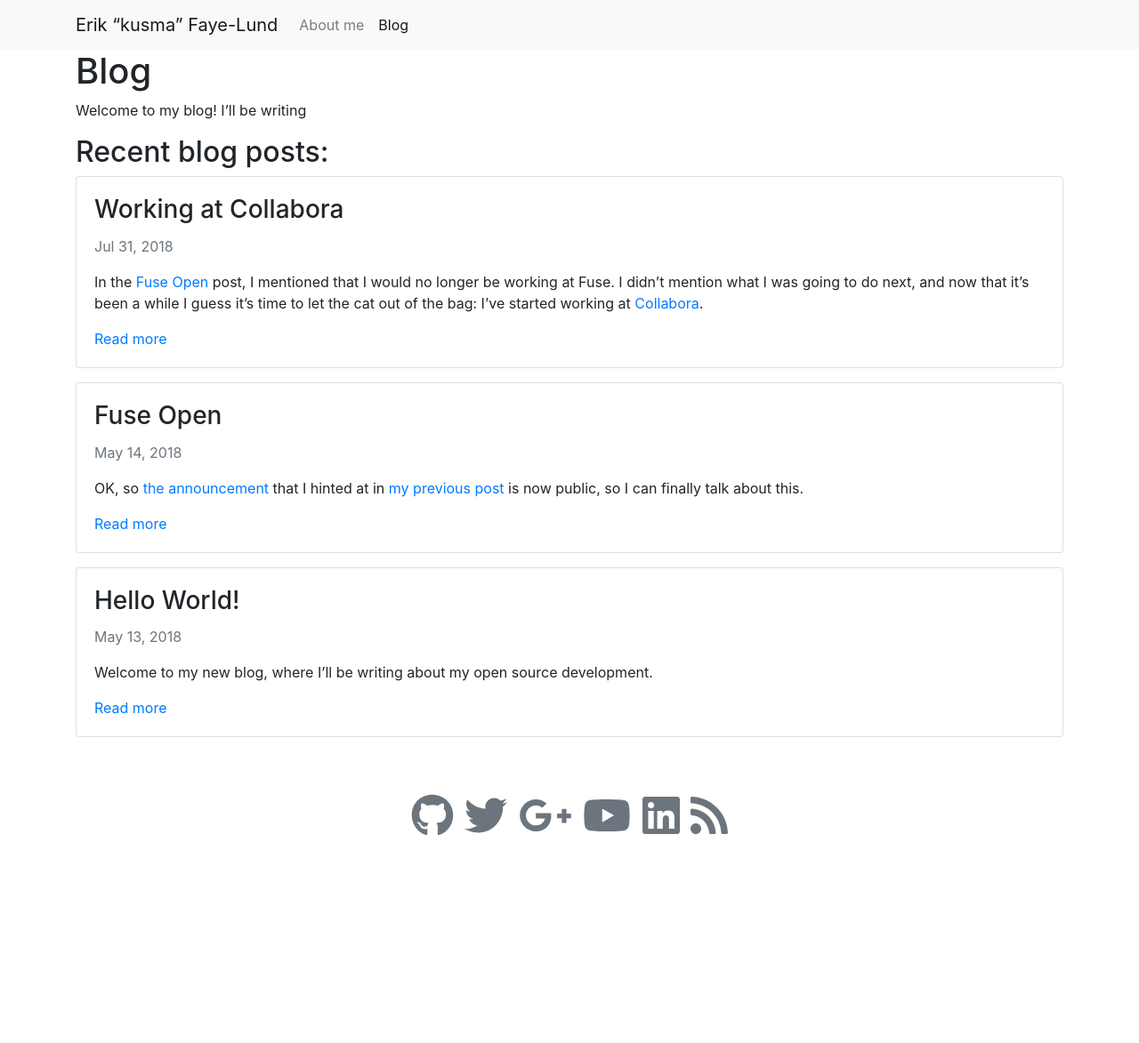
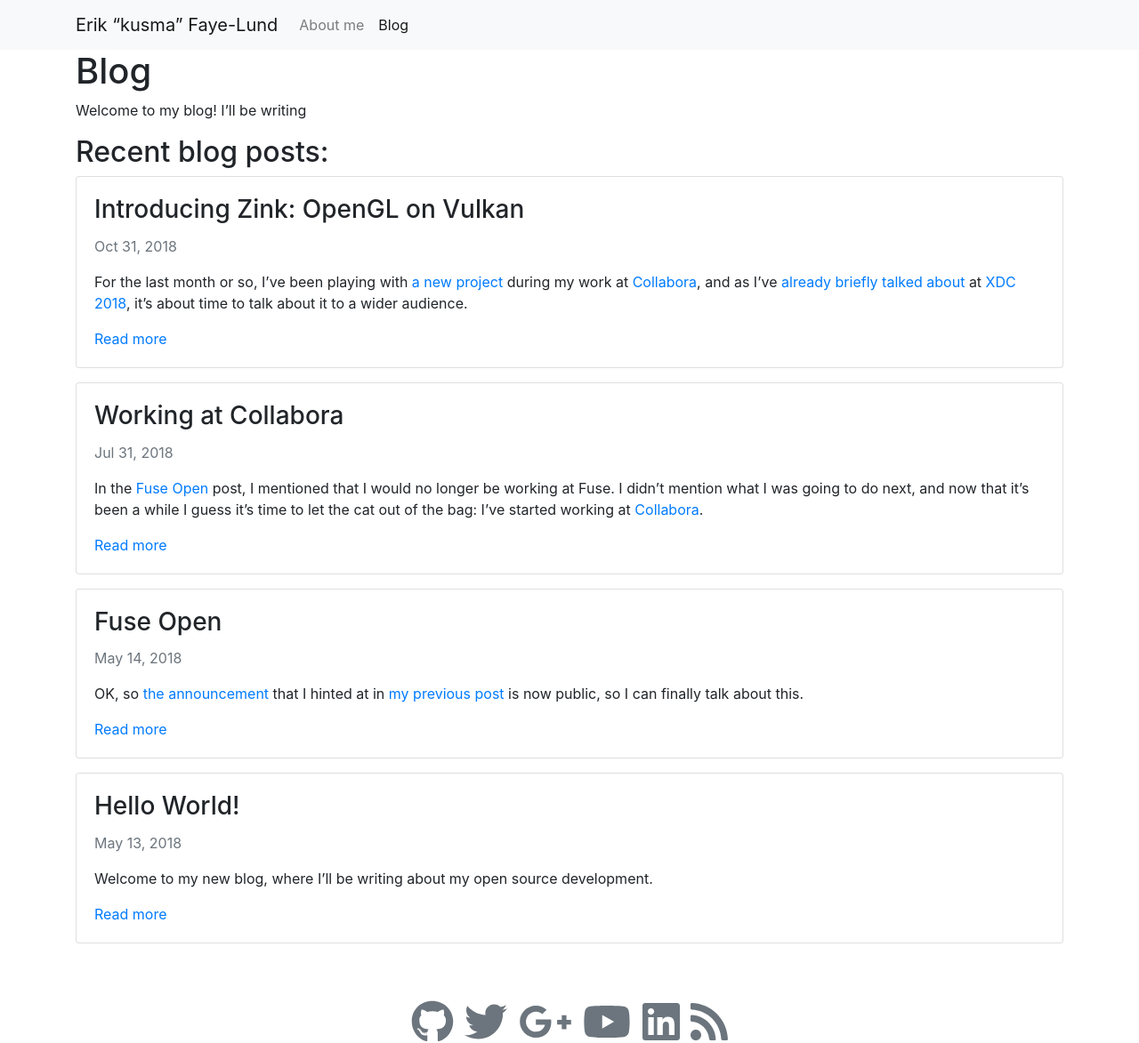
Before and after one commit to kusma/kusma.github.io, a Jekyll site: the page built from blog.md, in a window 1280 px wide. Shown: the whole page at 89% size. Built offline with Jekyll 4.4.1, drawn with Linux system fonts in a browser that asks for light colours; nearby versions of some CDN libraries; before the commit the page ends 956 px from its top, so only the background shows below that; some of the changed lines change nothing that is shown.

Commit message:
add post about zink

```diff
--- /dev/null
+++ b/_posts/2018-10-31-introducing-zink.md
@@ -0,0 +1,369 @@
+---
+layout: post
+title: "Introducing Zink: OpenGL on Vulkan"
+categories: blog
+canonical_url: "https://www.collabora.com/news-and-blog/blog/2018/10/31/introducing-zink-opengl-implementation-vulkan/"
+---
+For the last month or so, I've been playing with [a new project](https://gitlab.freedesktop.org/kusma/mesa/tree/zink)
+during my work at [Collabora](https://www.collabora.com/), and as I've
+[already briefly talked about](https://www.youtube.com/watch?v=ukrB-Lbl_Jg) at
+[XDC 2018](https://xdc2018.x.org/), it's about time to talk about it to a
+wider audience.
+
+## What is Zink?
+
+Zink is an [OpenGL](https://www.opengl.org/) implementation on top of
+[Vulkan](https://www.khronos.org/vulkan/). Or to be a bit more specific, Zink
+is a [Mesa](https://www.mesa3d.org/) Gallium driver that leverage the existing
+OpenGL implementation in Mesa to provide hardware accelerated OpenGL when only
+a Vulkan driver is available.
+
+<figure>
+  <img src="{{site.url}}/assets/zink-gears.png" alt="glxgears on Zink">
+  <figcaption>glxgears on Zink</figcaption>
+</figure>
+
+Here's an overview of how this fits into the Mesa architecture, for those unfamiliar with it:
+
+<figure>
+  <style>
+  .box {
+    border-radius: 4px;
+    text-align: center;
+    overflow: hidden;
+    text-overflow: ellipsis;
+    font-size: 1.25rem;
+  }
+  .blue {
+    color: white;
+    background: #5c3dcc;
+  }
+  .blue .blue {
+    box-shadow: inset 0px 0px 0px 2px #43c200;
+  }
+  svg path {
+    stroke: currentColor;
+    stroke-width: 5;
+    stroke-linecap: round;
+  }
+  </style>
+  <div class="zink-diagram">
+    <div class="box blue">Application</div>
+    <center><svg height="1em" viewbox="-5 -5 30 30"><path d="M0 10l10 10M20 10l-10 10M10 0v20"/></svg></center>
+    <div class="box blue" style="padding: 5px">Mesa
+      <div class="box blue">Gallium OpenGL State Tracker</div>
+      <div style="font-size: 1rem; width: 50%; padding-right: 2.5px; float: left;">
+        <center><svg height="1em" viewbox="-5 -5 30 30"><path d="M0 10l10 10M20 10l-10 10M10 0v20"/></svg></center>
+        <div class="box" style="background: #43c200; color: black">Zink</div>
+      </div>
+      <div style="font-size: 1rem; width: 50%; padding-left: 2.5px; float: left;">
+        <center><svg height="1em" viewbox="-5 -5 30 30"><path d="M0 10l10 10M20 10l-10 10M10 0v20"/></svg></center>
+        <div class="box blue">Other Gallium drivers</div>
+      </div>
+    </div>
+    <div style="width: 50%">
+    <center><svg height="1em" viewbox="-5 -5 30 30"><path d="M0 10l10 10M20 10l-10 10M10 0v20"/></svg></center>
+    <div class="box blue">Vulkan</div>
+    </div>
+  </div>
+  <figcaption>Architectural overview</figcaption>
+</figure>
+
+## Why implement OpenGL on top of Vulkan?
+
+There's several motivation behind this project, but let's list a few:
+
+1. Simplify the graphics stack
+2. Lessen the work-load for future GPU drivers
+3. Enable more integration
+4. Support application porting to Vulkan
+
+I'll go through each of these points in more detail below.
+
+But there's another, less concrete reason; **someone** had to do this. I was
+waiting for someone else to do it before me, but nobody seemed to actually go
+ahead. At least as long as you don't count solutions who only implement some
+variation of OpenGL ES (which in my opinion doesn't solve the problem; we need
+**full** OpenGL for this to be *really* valuable).
+
+### 1. Simplifying the graphics stack
+
+One problem is that OpenGL is a **big** API with a **lot** of legacy stuff
+that has accumulated since its initial release in 1992. OpenGL is
+well-established as a requirement for applications and desktop compositors.
+
+But since the very successful release of Vulkan, we now have two main-stream
+APIs for essentially the same hardware functionality.
+
+It's not looking like neither OpenGL nor Vulkan is going away, and the
+software-world is now hard at work implementing Vulkan support everywhere,
+which is **great**. But *this leads to complexity*. So my hope is that we can
+simplify things here, by only require things like desktop compositors to
+support *one* API down the road. We're not there yet, though; not all hardware
+has a Vulkan-driver, and some older hardware can't even support it. But at
+some point in the not too far future, we'll probably get there.
+
+This means there might be a future where OpenGL's role *could* purely be one
+of legacy application compatibility. Perhaps Zink can help making that future
+a bit closer?
+
+### 2. Lessen the work-load for future GPU drivers
+
+The amount of drivers to maintain is only growing, and we want the amount of
+code to maintain for legacy hardware to be as little as possible. And since
+Vulkan is a requirement already, maybe we can get *good enough* performance
+through emulation?
+
+Besides, in the Open Source world, there's even new drivers being written for
+old hardware, and if the hardware is capable of supporting Vulkan, it *could*
+make sense to only support Vulkan "natively", and do OpenGL through Zink.
+
+It all comes down to the economics here. There aren't infinite programmers
+out there that can maintain every GPU driver forever. But if we can make it
+easier and cheaper, maybe we can get better driver-support in the long run?
+
+### 3. Enable more integration
+
+Because Zink is implemented as a Gallium driver in Mesa, there's some
+interesting side-benefits that comes "for free". For instance, projects like
+Gallium Nine or Clover could *in theory* work on top of the i965 Vulkan driver
+through Zink. Please note that this hasn't really been tested, though.
+
+It should also be possible to run Zink on top of a closed-source Vulkan driver,
+and still get proper window system integration. Not that I promote the idea of
+using a closed-source Vulkan driver.
+
+### 4. Support application porting to Vulkan
+
+This might sound a bit strange, but it might be possible to extend Zink in
+ways where it can act as a cooperation-layer between OpenGL and Vulkan code in
+the same application.
+
+The thing is, big CAD applications etc won't realistically rewrite all of
+their rendering-code to Vulkan in a wave of a hand. So if they can for instance
+prototype some Vulkan-code inside an OpenGL application, it might be easier to
+figure out if Vulkan is worth it or not for them.
+
+## What does Zink require?
+
+Zink currently requires a Vulkan 1.0 implementation, with the following
+extensions (there's a few more, due to extensions requiring other extensions,
+but I've decided to omit those for simplicity):
+
+- `VK_KHR_maintenance1`: This is required for the viewport flipping. It's also
+   possible to do without this extension, and we have some experimental
+   patches for that. I would certainly love to require as few extensions as
+   possible.
+- `VK_KHR_external_memory_fd`: This is required as a way of getting the
+   rendered result on screen. This isn't *technically* a hard requirement, as
+   we also have a copy-based approach, but that's almost unusably slow. And
+   I'm not sure if we'll bother keeping it around.
+
+Zink has to my knowledge *only* been tested on Linux. I don't think there's
+any major reasons why it wouldn't run on any other operating system supporting
+Vulkan, apart from the fact that some window-system integration code might
+have to be written.
+
+## What does Zink support?
+
+Right now, it's not super-impressive: we implement **OpenGL 2.1**, and **OpenGL
+ES 1.1 and 2.0** plus some extensions. Please note that the list of extensions
+might depend on the Vulkan implementation backing this, as we forward
+capabilities from that.
+
+The list of extensions is too long to include here in a sane way, but [here's
+a link](https://gitlab.freedesktop.org/kusma/mesa/snippets/518/raw) to the
+output of glxinfo as of today on top of i965.
+
+Here's some screenshots of applications and games we've tested that renders
+more or less correctly:
+
+<figure>
+  <img src="{{site.url}}/assets/zink-openarena.png" alt="OpenArena on Zink">
+  <figcaption>OpenArena on Zink</figcaption>
+</figure>
+
+<figure>
+  <img src="{{site.url}}/assets/zink-weston.png" alt="Weston on Zink">
+  <figcaption>Weston on Zink</figcaption>
+</figure>
+
+<figure>
+  <img src="{{site.url}}/assets/zink-quake3.png" alt="Quake 3 on Zink">
+  <figcaption>Quake 3 on Zink</figcaption>
+</figure>
+
+<figure>
+  <img src="{{site.url}}/assets/zink-etr.png" alt="Extreme Tux Racer on Zink">
+  <figcaption>Extreme Tux Racer on Zink</figcaption>
+</figure>
+
+## What doesn't work?
+
+Yeah, so when I say OpenGL 2.1, I'm ignoring some features that we simply do
+not support yet:
+
+- `glPointSize()` is currently not supported. Writing to `gl_PointSize` from
+  the vertex shader *does* work. We need to write some code to plumb this
+  through the vertex shader to make it work.
+- Texture borders are currently always black. This will also need some
+  emulation code, due to Vulkan's lack of arbitrary border-color support.
+  Since a lot of hardware actually support this, perhaps we can introduce some
+  extension to add it back to the API?
+- No control-flow is supported in the shaders at the moment. This is just
+  because of lacking implementation for those opcodes. It's coming.
+- No `GL_ALPHA_TEST` support yet. There's some support code in NIR for this,
+  we just need to start using it. This will depend on control-flow, though.
+- `glShadeModel(GL_FLAT)` isn't supported yet. This isn't particularly hard or
+  anything, but we currently emit the SPIR-V before knowing the drawing-state.
+  We should probably change this. Another alternative is to patch in a
+  flat-decoration on the fly.
+- Different settings for `glPolygonMode(GL_FRONT, ...)` and
+  `glPolygonMode(GL_BACK, ...)`. This one is *tricky* to do correct, at least
+  if we want to support newer shader-stages like geometry and tessellation at
+  the same time. It's also *hard* to do performant, even without these
+  shader-stages, as we need to draw these primitives in the same order as they
+  were specified but with different primitive types. Luckily, Vulkan can do
+  pretty fast geometry submission, so there might be some hope for some
+  compromise-solution, at least. It might also be possible to combine
+  stream-out and a geometry-shader or something here if we really end up
+  caring about this use-case.
+
+And most importantly, we are *not* a conformant OpenGL implementation. I'm not
+saying we will never be, but as it currently stands, we do not do conformance
+testing, and as such we neither submit conformance results to Khronos.
+
+It's also worth noting that at this point, we tend to care more about
+applications than theoretical use-cases and synthetic tests. That of course
+doesn't mean we do not care about correctness at all, it just means that we
+have plenty of work ahead of us, and the work that gets us most real-world
+benefit tends to take precedence. If you think otherwise, please send some
+patches! :wink:
+
+## What's the performance-hit compared to a "native" OpenGL driver?
+
+One thing should be very clear; a "native" OpenGL driver will always have a
+better performance-potential, simply because anything clever we do, they can
+do as well. So I don't expect to beat any serious OpenGL drivers on
+performance any time soon.
+
+But the performance loss is already kinda less than I feared, especially since
+we haven't done anything particularly fancy with performance yet.
+
+I don't yet have any systematic benchmark-numbers, and we currently have some
+kinda stupid bottlenecks that should be very possible to solve. So I'm
+reluctant to spend much time on benchmarking until those are fixed. Let's just
+say that I can play Quake 3 at tolerable frame rates right now ;)
+
+But OK, I will say this: I currently get around 475 FPS on glxgears on top of
+Zink on my system. The i965 driver gives me around 1750 FPS. *Don't read too
+much into those results, though*; glxgears isn't a good benchmark. But for
+that particular workload, we're about a quarter of the performance. As I said,
+I don't think glxgears is a very good benchmark, but it's the only think
+*somewhat* reproducible that I've run so far, so it's the only numbers I have.
+I'll certainly be doing some proper benchmarking in the future.
+
+In the end, I suspect that the pipeline-caching is going to be the big hot-spot.
+There's a lot of state to hash, and finally compare once a hit has been found.
+We have some decent ideas on how to speed it up, but there's probably going
+to be some point where we simply can't get it any better.
+
+But even then, perhaps we could introduce some OpenGL extension that allows an
+application to "freeze" the render-state into some objects, similar to [Vertex
+Array Objects](https://www.khronos.org/opengl/wiki/Vertex_Specification#Vertex_Array_Object),
+and that way completely bypass this problem for applications willing to do a
+bit of support-code? The future will tell...
+
+All in all, I'm not too worried about this yet. We're still early in the
+project, and I don't see any major, impenetrable walls.
+
+## How to use Zink
+
+Zink is only available as source code at the moment. No distro-packages exits
+yet.
+
+### Requirements
+
+In order to build Zink, you need the following:
+- Git
+- Build dependencies to compile Mesa
+- Vulkan headers and libraries
+- [Meson](http://mesonbuild.com/) and [Ninja](https://ninja-build.org/)
+
+### Building
+
+The code currently lives in [the zink-branch](https://gitlab.freedesktop.org/kusma/mesa/tree/zink)
+in my [Mesa fork](https://gitlab.freedesktop.org/kusma/mesa).
+
+The first thing you have to do, is to clone the repository and build the
+`zink`-branch. Even though Mesa has an autotools build-system, Zink only
+supports the Meson build-system. Remember to enable the `zink` gallium-driver
+(`-Dgallium-drivers=zink`) when configuring the build.
+
+Install the driver somewhere appropriate, and use the `$MESA_LOADER_DRIVER_OVERRIDE`
+environment variable to force the `zink`-driver. From here you should be able
+to run many OpenGL applications using Zink.
+
+Here's a rough recipe:
+<style>
+.console {
+  border-radius: 3px;
+  background-color: #111;
+  color: #999;
+}
+.console .input {
+  color: #fff;
+}
+.console .etc {
+  color: #555;
+}
+</style>
+<pre class="console">
+$ <span class="input">git clone https://gitlab.freedesktop.org/kusma/mesa.git mesa-zink</span>
+Cloning into 'mesa-zink'...
+<span class="etc">...</span>
+Checking out files: 100% (5982/5982), done.
+$ <span class="input">cd mesa-zink</span>
+$ <span class="input">git checkout zink</span>
+Branch 'zink' set up to track remote branch 'zink' from 'origin'.
+Switched to a new branch 'zink'
+$ <span class="input">meson --prefix=/tmp/zink -Dgallium-drivers=zink build-zink</span>
+The Meson build system
+<span class="etc">...</span>
+Found ninja-X.Y.Z at /usr/bin/ninja
+$ <span class="input">ninja -C build-zink install</span>
+ninja: Entering directory &#x60;build-zink'
+<span class="etc">...</span>
+installing /home/kusma/temp/mesa-zink/build-zink/src/gallium/targets/dri/libgallium_dri.so to /tmp/zink/lib64/dri/zink_dri.so
+$ <span class="input">LIBGL_DRIVERS_PATH=/tmp/zink/lib64/dri/ MESA_LOADER_DRIVER_OVERRIDE=zink glxgears -info</span>
+GL_RENDERER   = zink (Intel(R) UHD Graphics 620 (Kabylake GT2))
+GL_VERSION    = 2.1 Mesa 18.3.0-devel (git-395b12c2d7)
+GL_VENDOR     = Collabora Ltd
+GL_EXTENSIONS = GL_ARB_multisample GL_EXT_abgr <span class="etc">...</span>
+</pre>
+
+### Submitting patches
+
+Currently, the development happens on `#dri-devel` on [Freenode](https://freenode.net/).
+Ping me (my handle is `kusma`) with a link your branch, and I'll take a look.
+
+## Where do we go from here?
+
+Well, I think "forwards" is the only way to move :wink:. I'm currently working
+1-2 days per week on this at Collabora, so things will keep moving forward on
+my end. In addition, Dave Airlie seems to have a high momentum at the moment
+also. He has a work-in-progress branch that hints at GL 3.3 being around the
+corner!
+
+I also don't think there's any fundamental reason why we shouldn't be able to
+get to full OpenGL 4.6 eventually.
+
+Besides the features, I also want to try to get this upstream in Mesa in some
+not-too-distant future. I think we're already beyond the point where Zink is
+useful.
+
+I also would like to point out that [David Airlie](https://airlied.blogspot.com/)
+of [RedHat](https://www.redhat.com/) has contributed a *lot* of great patches,
+greatly advancing Zink from what it was before his help! At this point, he has
+implemented at least as many features as I have. So this is very much his
+accomplishment as well.
--- a/css/screen.scss
+++ b/css/screen.scss
@@ -61,3 +61,8 @@ section {
 .bounce {
   animation: bounce 1s infinite;
 }
+
+figure img {
+  max-width: 100%;
+  height: auto;
+}
```
Also changed, not shown: assets/zink-etr.png (added), assets/zink-gears.png (added), assets/zink-weston.png (added), 2 other files.
